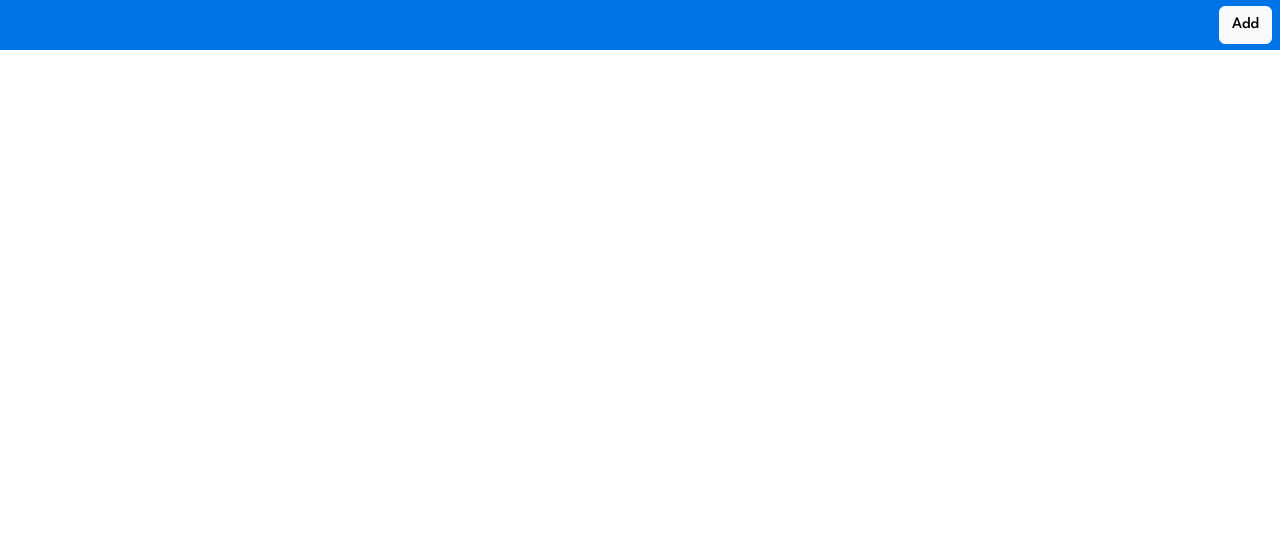
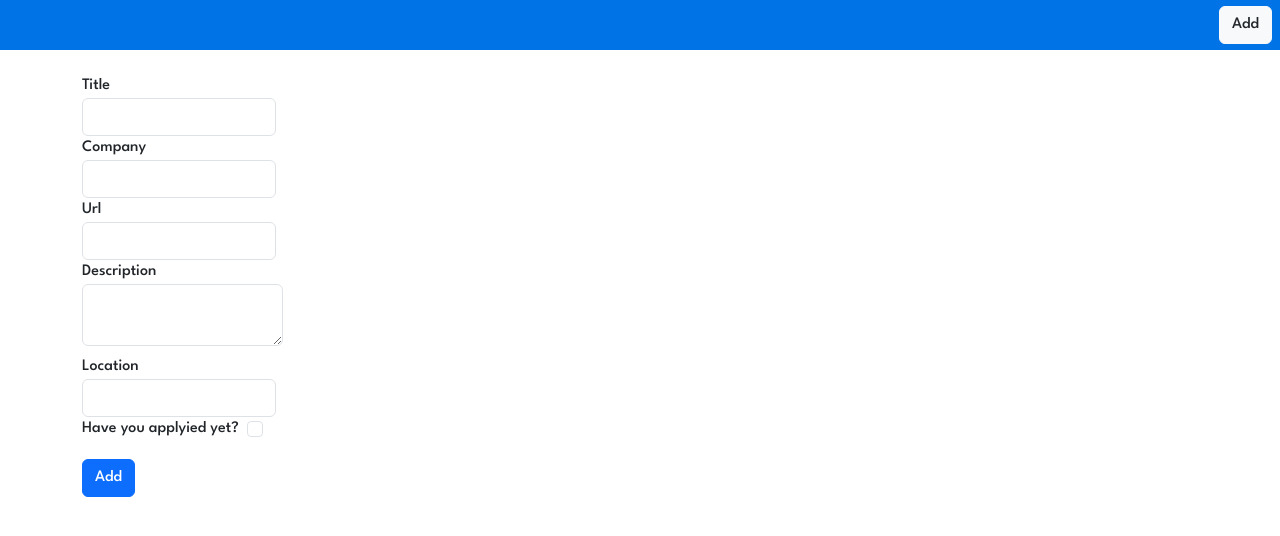
Before and after one commit to giuseppevignanello/job-counter, a React (Vite) app in the folder front-end/: page /create in a window 1280 px wide. Before the commit this address had no page. Shown: the top 536 px of the page. Built offline with nearby package versions, Linux system fonts and the light colour scheme.

Commit message:
add create function

```diff
--- a/front-end/src/App.tsx
+++ b/front-end/src/App.tsx
@@ -2,6 +2,7 @@ import { BrowserRouter, Routes, Route } from "react-router-dom";
 import AppHeader from './components/AppHeader';
 import AppMain from './components/AppMain';
 import JobDetail from "./pages/JobDetail";
+import Create from "./pages/Create";
 
 function App() {
 
@@ -13,6 +14,7 @@ function App() {
       <Route>
       <Route index element={<AppMain />} />
       <Route path="job_detail/:id" element={<JobDetail />} />
+      <Route path="create" element={<Create />}/>
 
     </Route>
     </Routes>
--- a/front-end/src/components/AppHeader.tsx
+++ b/front-end/src/components/AppHeader.tsx
@@ -1,4 +1,5 @@
 import React from 'react'
+import {Link} from "react-router-dom";
 
 const AppHeader = () => {
   return (
@@ -9,7 +10,9 @@ const AppHeader = () => {
           </div>
           <div className="buttons me-2">
             <div>
-              <button type="button" className="btn-light btn">Add</button>
+              <button type="button" className="btn-light btn">
+              <Link className='text-dark text-decoration-none' to={`/create`}>Add</Link>
+              </button>
             </div>
           </div>
         </header>
--- a/front-end/src/components/AppMain.tsx
+++ b/front-end/src/components/AppMain.tsx
@@ -86,10 +86,11 @@ const AppMain = () => {
               </li>
               </Link>
               ))}
-            </ul>
-
+          </ul>
         </div>
       </div>
+
+
     </div>
   );
 };
--- /dev/null
+++ b/front-end/src/pages/Create.tsx
@@ -0,0 +1,146 @@
+import React, { useState, useEffect } from "react";
+import axios from "axios";
+
+const Create = () => {
+    const [apiUrl, setApiUrl] = useState<string>(
+        "http://127.0.0.1:8000/api/jobs"
+    );
+
+    interface Job {
+        id: number;
+        sendOrSave: boolean;
+        time: string;
+        title: string;
+        company: string;
+    }
+
+    const [FormData, setFormData] = useState({
+        title: "",
+        company: "",
+        url: "",
+        description: "",
+        location: "",
+        sendOrSave: false,
+        time: new Date().toISOString().slice(0, -5),
+    });
+
+    function handleChange(
+        e: React.ChangeEvent<HTMLInputElement | HTMLTextAreaElement>
+    ) {
+        const { name, value, type } = e.target;
+        if (type === "checkbox") {
+            const val = (e.target as HTMLInputElement).checked;
+            setFormData({
+                ...FormData,
+                [name]: val,
+            });
+        } else {
+            setFormData({
+                ...FormData,
+                [name]: value,
+            });
+        }
+    }
+    function send(e: React.FormEvent) {
+        e.preventDefault();
+
+        axios
+            .post(apiUrl, FormData)
+            .then((response) => {
+                console.log("Success: ", response.data);
+            })
+            .catch((error) => {
+                console.error("Error: ", error);
+            });
+    }
+
+    return (
+        <div className="container mt-4">
+            <form onSubmit={send}>
+                <div className="mb-3">
+                    <div>
+                        <label>
+                            {"Title"}
+                            <input
+                                type="text"
+                                className="form-control"
+                                name="title"
+                                aria-describedby="helpId"
+                                value={FormData.title}
+                                onChange={handleChange}
+                            />
+                        </label>
+                    </div>
+                    <div>
+                        <label>
+                            {"Company"}
+                            <input
+                                type="text"
+                                className="form-control"
+                                name="company"
+                                aria-describedby="helpId"
+                                value={FormData.company}
+                                onChange={handleChange}
+                            />
+                        </label>
+                    </div>
+                    <div>
+                        <label>
+                            {"Url"}
+                            <input
+                                type="text"
+                                className="form-control"
+                                name="url"
+                                aria-describedby="helpId"
+                                value={FormData.url}
+                                onChange={handleChange}
+                            />
+                        </label>
+                    </div>
+                    <div>
+                        <label>
+                            {"Description"}
+                            <textarea
+                                className="form-control"
+                                name="description"
+                                aria-describedby="helpId"
+                                value={FormData.description}
+                                onChange={handleChange}
+                            />
+                        </label>
+                    </div>
+                    <div>
+                        <label>
+                            {"Location"}
+                            <input
+                                type="text"
+                                className="form-control"
+                                name="location"
+                                aria-describedby="helpId"
+                                value={FormData.location}
+                                onChange={handleChange}
+                            />
+                        </label>
+                    </div>
+                    <div className="d-flex gap-2">
+                        <label>{"Have you applyied yet?"}</label>
+                        <div className="form-check">
+                            <input
+                                className="form-check-input"
+                                type="checkbox"
+                                name="sendOrSave"
+                                checked={FormData.sendOrSave}
+                                onChange={handleChange}
+                            />
+                        </div>
+                    </div>
+                </div>
+                <button type="submit" className="btn btn-primary">
+                    Add
+                </button>
+            </form>
+        </div>
+    );
+};
+
+export default Create;
--- a/front-end/src/pages/JobDetail.tsx
+++ b/front-end/src/pages/JobDetail.tsx
@@ -1,6 +1,6 @@
-import React, { useState, useEffect } from 'react';
-import axios from 'axios'
-import {useParams} from 'react-router-dom';
+import React, { useState, useEffect } from "react";
+import axios from "axios";
+import { useParams } from "react-router-dom";
 
 interface Job {
     id: number;
@@ -11,31 +11,25 @@ interface Job {
 }
 
 const JobDetail = () => {
-    const [apiUrl, setApiUrl] = useState<string>('http://127.0.0.1:8000/api/jobs');
+    const [apiUrl, setApiUrl] = useState<string>(
+        "http://127.0.0.1:8000/api/jobs"
+    );
     const [job, setJob] = useState<Job>(Object);
     const { id } = useParams<{ id: string }>();
 
-
-
     useEffect(() => {
-        axios.get(`${apiUrl}/${id}`)
+        axios
+            .get(`${apiUrl}/${id}`)
             .then((response) => {
                 const job = response.data;
                 setJob(job);
             })
             .catch((error) => {
-            console.error('Error', error);
+                console.error("Error", error);
             });
     }, [apiUrl]);
 
+    return <div>{job.title}</div>;
+};
 
-
-
-    return (
-        <div>{job.title}
-
-        </div>
-    )
-}
-
-export default JobDetail
+export default JobDetail;
```
Lines whose indentation alone changed are shown as unchanged.
